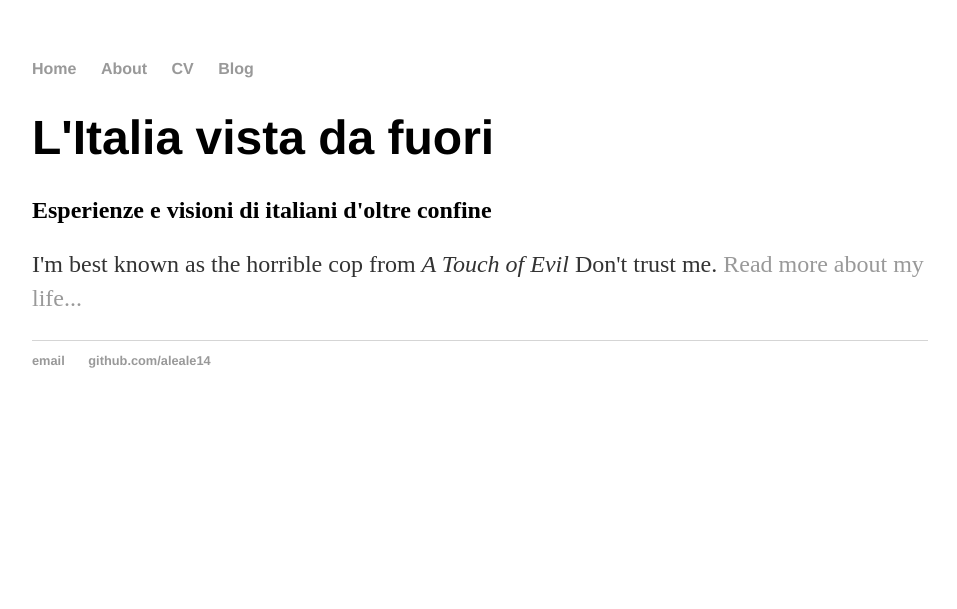
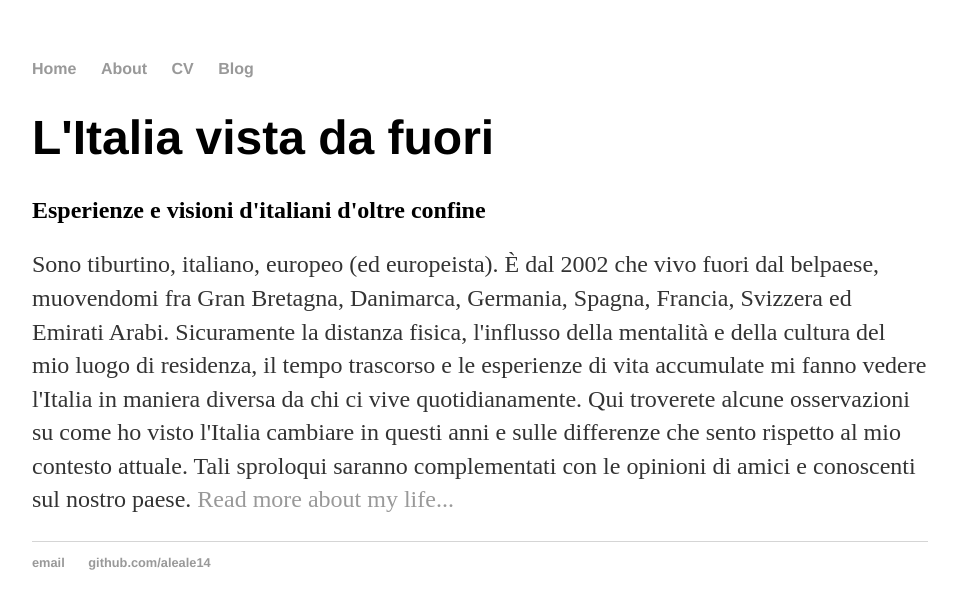
Before and after one commit to aleale14/aleale14.github.io, a Jekyll site: the page built from index.html, in a window 1280 px wide. Shown: the top 609 px of the page, without its empty margins (160-1117 px from the left). Built offline with Jekyll 4.4.1, drawn with Linux system fonts in a browser that asks for light colours.

Commit message:
slurp updated

```diff
--- a/index.html
+++ b/index.html
@@ -4,6 +4,10 @@
 ---
     		<div class="blurb">
         		<h1>L'Italia vista da fuori</h1>
-			<h2> Esperienze e visioni di italiani d'oltre confine </h2>
-				<p>I'm best known as the horrible cop from <em>A Touch of Evil</em> Don't trust me. <a href="/about">Read more about my life...</a></p>
+			<h2> Esperienze e visioni d'italiani d'oltre confine </h2>
+				<p>Sono tiburtino, italiano, europeo (ed europeista).
+					È dal 2002 che vivo fuori dal belpaese, muovendomi fra Gran Bretagna, Danimarca, Germania, Spagna, Francia, Svizzera ed Emirati Arabi.
+					Sicuramente la distanza fisica, l'influsso della mentalità e della cultura del mio luogo di residenza, il tempo trascorso e le esperienze di vita accumulate mi fanno vedere l'Italia in maniera diversa da chi ci vive quotidianamente.
+					Qui troverete alcune osservazioni su come ho visto l'Italia cambiare in questi anni e sulle differenze che sento rispetto al mio contesto attuale.
+					Tali sproloqui saranno complementati con le opinioni di amici e conoscenti sul nostro paese. <a href="/about">Read more about my life...</a></p>
     		</div><!-- /.blurb -->
```
